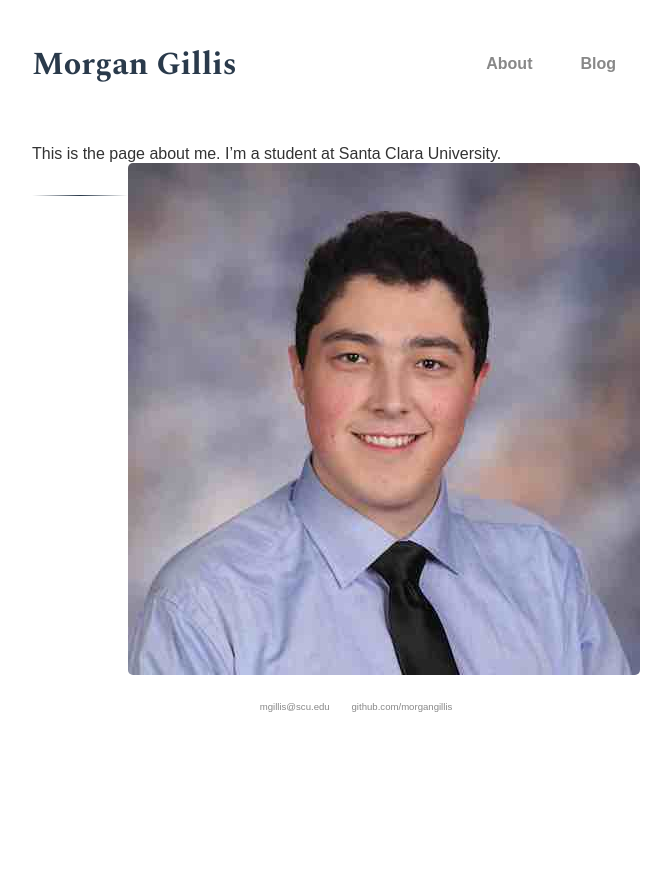
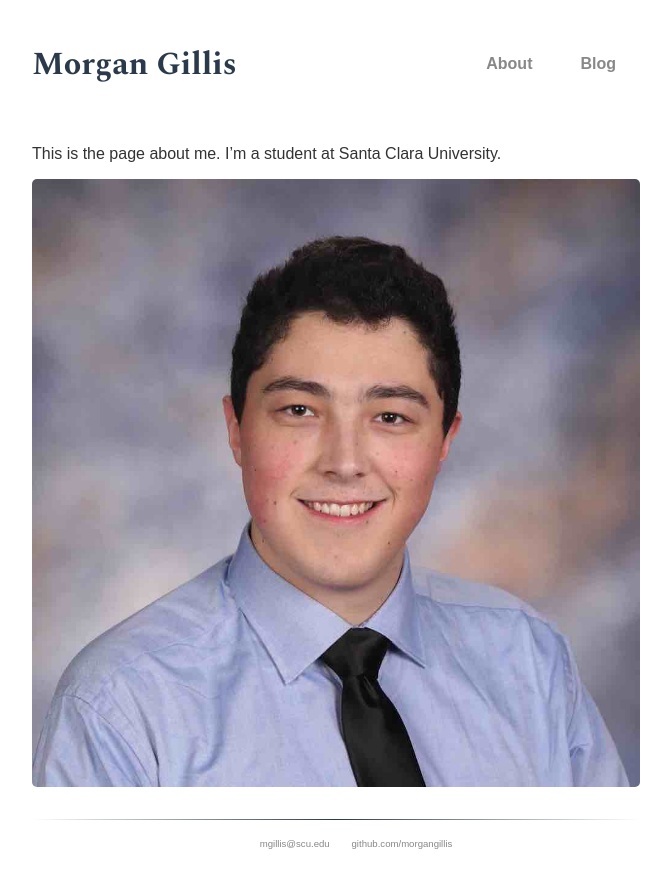
Before and after one commit to morgangillis/morgangillis.github.io, a Jekyll site: the page built from about.md, in a window 1280 px wide. Shown: the top 888 px of the page, without its empty margins (304-975 px from the left). Built offline with Jekyll 4.4.1, drawn with Linux system fonts in a browser that asks for light colours; some web fonts are replaced.

Commit message:
Update about.md

```diff
--- a/about.md
+++ b/about.md
@@ -4,4 +4,6 @@ title: About - Morgan Gillis
 permalink: /about/
 ---
 
-This is the page about me. I'm a student at Santa Clara University. ![portrait alt >]({{ site.url }}/assets/professional_square_512x512.jpg)
+This is the page about me. I'm a student at Santa Clara University.
+
+![portrait alt <>]({{ site.url }}/assets/professional_square_1000x1000.jpg)
```
